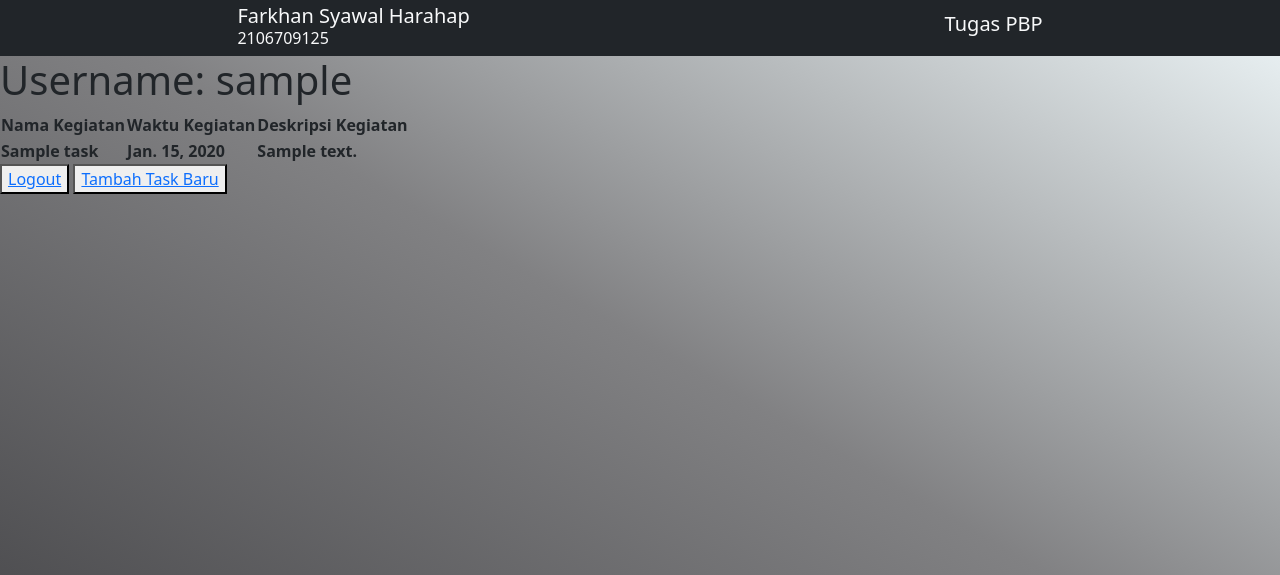
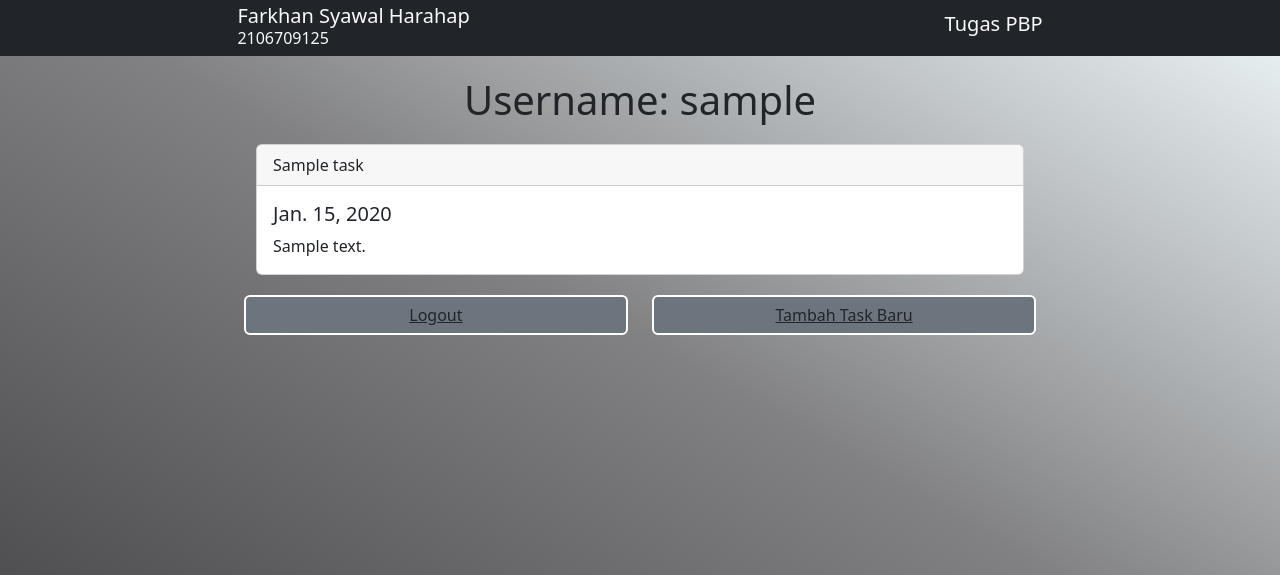
Before and after one commit to farkhans/tugas-2, a Django app: page /todolist/ in a window 1280 px wide. Shown: the top 575 px of the page. Run offline with Django 4.2, Linux system fonts and the light colour scheme; a user stored in the database is signed in; tables that the repository leaves empty hold one stand-in row (values such as "Sample post"); lists and menus that the app fills with data are empty.

Commit message:
Submit Tugas-5

```diff
--- a/todolist/templates/todolist.html
+++ b/todolist/templates/todolist.html
@@ -2,35 +2,66 @@
 
 {% block meta %}
 <title>My ToDoList</title>
+    <style>
+        h1 {
+            text-align: center;
+            margin: 20px 0;
+        }
+        .card {
+            width: 60%;
+            margin: 20px auto;
+            transition: 0.5s ease-in-out;
+        }
+        .card:hover {
+            transform: scale(1.075);
+        }
+        .btn {
+        width: 30%;
+        border: 2px solid white;
+        transition: 0.5s ease-in-out;
+        margin: 0 10px;
+        }
+        .btn:active, .btn:hover {
+            border: 2px solid white;
+        }
+        .btn:hover {
+            transform: scale(1.075);
+        }
+        .btn:hover a{
+            color: white;
+        }
+        a {
+        color: rgb(33,37,41);
+        }
+    </style>
 {% endblock meta %}
-
 {% block content %}
 
-<div class = "login">
+<div class = "todolist">
 
     <h1>Username: {{username}}</h1>
 
     {% if user_todolist %}
-        <table>
-            <tr>
-                <th>Nama Kegiatan</th>
-                <th>Waktu Kegiatan</th>
-                <th>Deskripsi Kegiatan</th>
-            </tr>
-            {% for data in user_todolist %}
-                <tr>
-                    <th>{{data.title}}</th>
-                    <th>{{data.date}}</th>
-                    <th>{{data.description}}</th>
-                </tr>
-            {% endfor %}
-        </table>
+
+        {% for data in user_todolist %}
+            <div class="card">
+                <div class="card-header">
+                    {{data.title}}
+                </div>
+                <div class="card-body">
+                    <h5 class="card-title">{{data.date}}</h5>
+                    <p class="card-text">{{data.description}}</p>
+                </div>
+                </div>
+        {% endfor %}
     {% else %}
         <h1>Anda belum membuat todolist apa pun</h1>
     {% endif %}
 
-<button><a href="{% url 'todolist:logout_user' %}">Logout</a></button>
-<button><a href="{% url 'todolist:create_task' %}">Tambah Task Baru</a></button>
+    <div style="text-align: center;">
+        <button class="btn btn-secondary"><a href="{% url 'todolist:logout_user' %}">Logout</a></button>
+        <button class="btn btn-secondary"><a href="{% url 'todolist:create_task' %}">Tambah Task Baru</a></button>
+    </div>
 </div>
 
 {% endblock content %}
```
